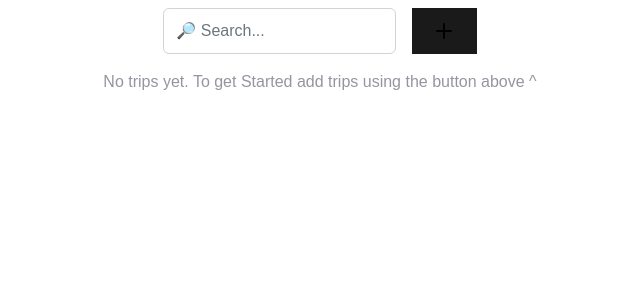
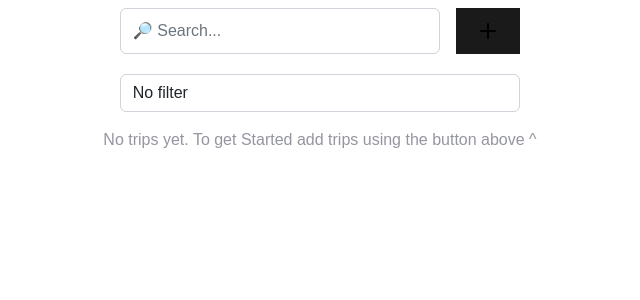
Before and after one commit to BGTYaneck/trip-planner, a React (Vite) app: page / in a window 1280 px wide. Shown: the top 300 px of the page, without its empty margins (320-960 px from the left). Built offline with nearby package versions, Linux system fonts and the light colour scheme; the HTML template or start-up script is replaced by a standard one; a web font is replaced by a local one.

Commit message:
Filtering trips

```diff
--- a/src/App.tsx
+++ b/src/App.tsx
@@ -20,6 +20,7 @@ const App = () => {
   );
 
   const [showToast, setShowToast] = useState(false);
+  const [filter, setFilter] = useState("No filter");
   const [search, setSearch] = useState("");
   const [selected, setSelected] = useState("Beach & Relaxation");
   const [show, setShow] = useState(false);
@@ -185,11 +186,13 @@ const App = () => {
           </form>
         </Modal.Body>
       </Modal>
-      <div className="d-flex flex-row justify-content-center align-self-center gap-3">
+      <div className="d-flex flex-column justify-content-center align-self-center gap-3">
+        <div className="d-flex gap-3">
           <input
             className="form-control"
             type="text"
             placeholder="🔎 Search..."
+            style={{ width: "20rem" }}
             //@ts-ignore
             onChange={(e) => setSearch(e.target.value)}
           />
@@ -208,9 +211,54 @@ const App = () => {
             </div>
           </OverlayTrigger>
         </div>
+        <select
+          //@ts-ignore
+          onChange={(e) => setFilter(e.target.value)}
+          className="custom-select form-control mt-1 align-self-baseline d-flex"
+        >
+          <option value="No filter">No filter</option>
+          <option value="Beach & Relaxation">Beach & Relaxation</option>
+          <option value="Active">Active</option>
+          <option value="City Breaks">City Breaks</option>
+          <option value="Culture & History">Culture & History</option>
+          <option value="Cycling">Cycling</option>
+          <option value="Expedition cruising">Expedition cruising</option>
+          <option value="Escorted">Escorted</option>
+        </select>
+      </div>
       <div className="d-flex flex-column gap-2">
         {list.length != 0 ? (
-          search != "" ? (
+          filter !== "No filter" ? (
+            list
+              .filter(
+                (item: tripData) =>
+                  (item.destination
+                    .toUpperCase()
+                    //@ts-ignore
+                    .includes(search!.toUpperCase()) ||
+                    //@ts-ignore
+                    item.dateStart
+                      .toUpperCase()
+                      .includes(search!.toUpperCase()) ||
+                    //@ts-ignore
+                    item.dateEnd
+                      .toUpperCase()
+                      .includes(search!.toUpperCase())) &&
+                  item.type == filter
+              )
+              .map((item: tripData, i: any) => {
+                return (
+                  <Trip
+                    key={i}
+                    id={item.id}
+                    trip={item}
+                    tripsList={list}
+                    setTripsList={sortTrips}
+                    handleRemove={() => handleRemove(item.id)}
+                  />
+                );
+              })
+          ) : (
             list
               .filter(
                 (item: tripData) =>
@@ -226,19 +274,6 @@ const App = () => {
                   item.dateEnd.toUpperCase().includes(search!.toUpperCase())
               )
               .map((item: tripData, i: any) => {
-                return (
-                  <Trip
-                    key={i}
-                    id={item.id}
-                    trip={item}
-                    tripsList={list}
-                    setTripsList={sortTrips}
-                    handleRemove={() => handleRemove(item.id)}
-                  />
-                );
-              })
-          ) : (
-            list.map((item: tripData, i: any) => {
                 return (
                   <Trip
                     key={i}
```
Lines whose indentation alone changed are shown as unchanged.
